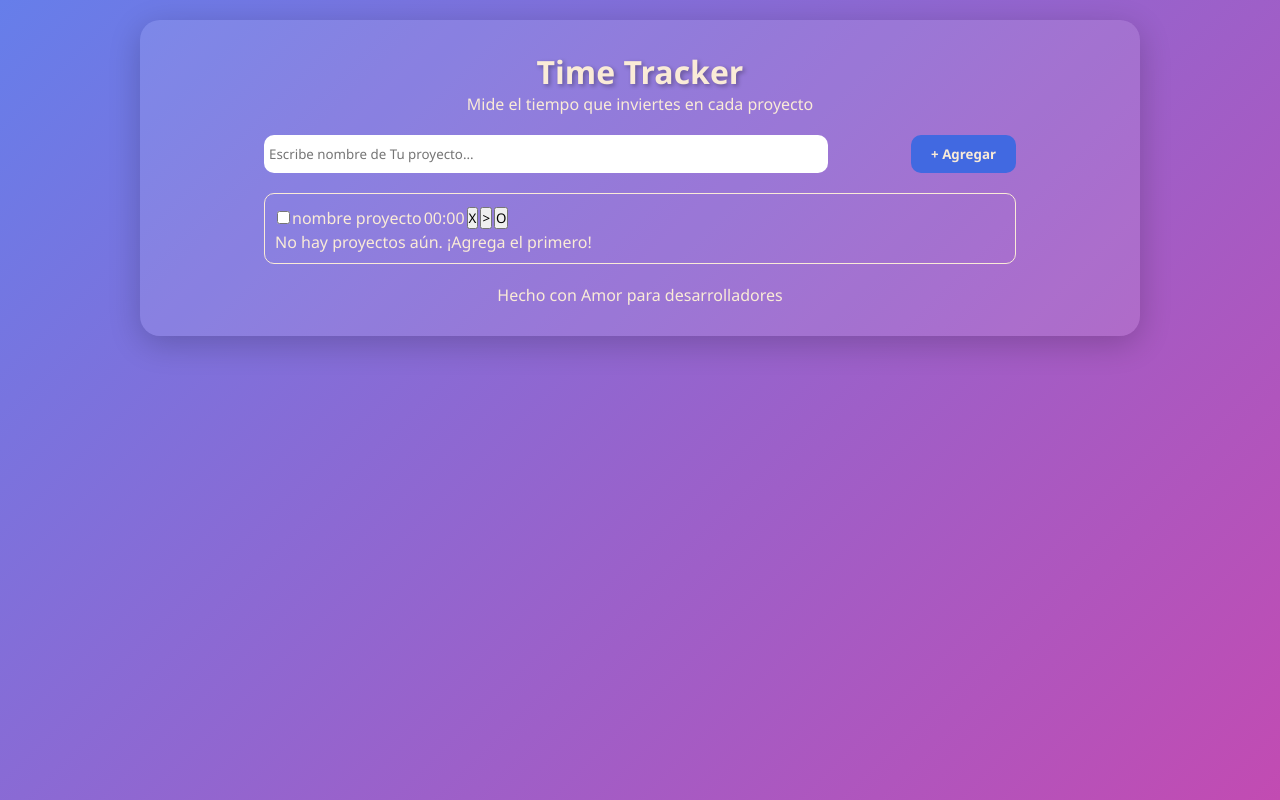
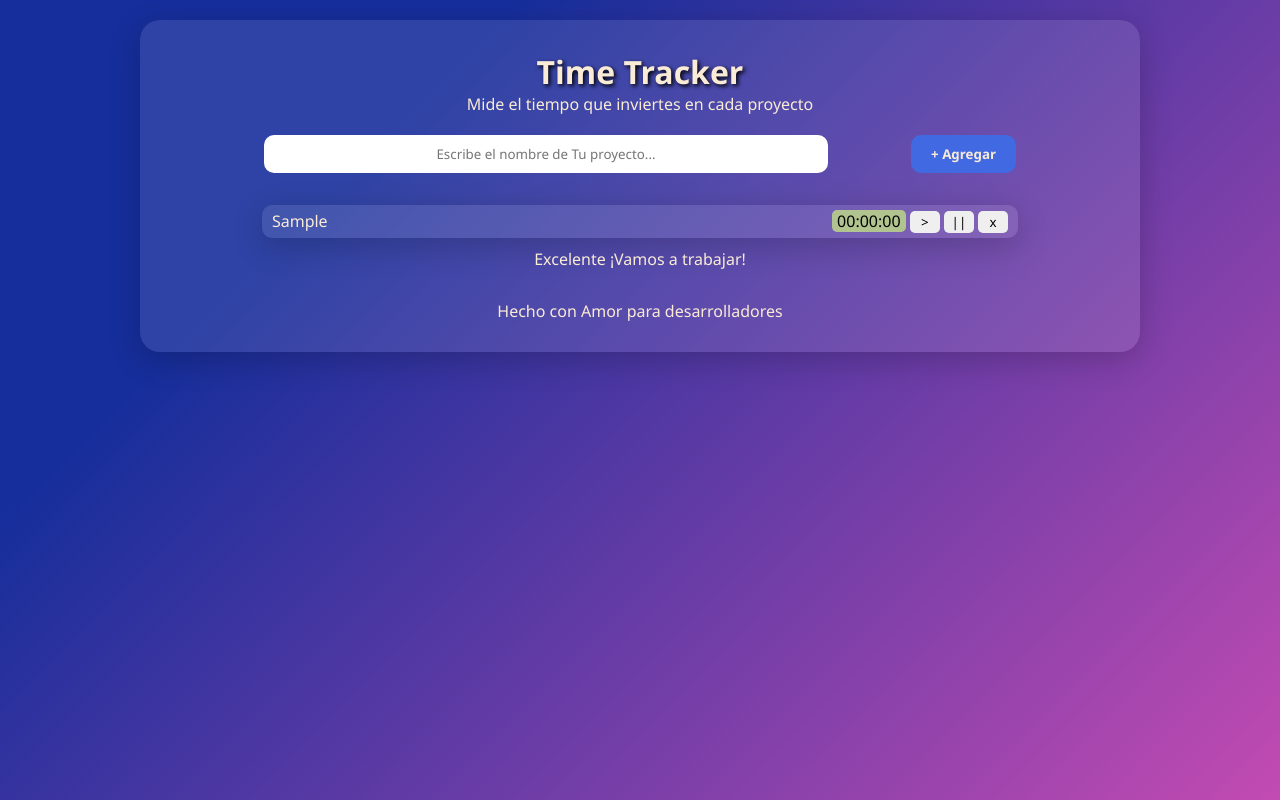
Before and after one commit to rimardev/timetracker, a plain HTML site: page index.html in a window 1280 px wide. Both pictures are taken after typing "Sample" into the empty fields and a click on the button "+ Agregar". Drawn offline with Linux system fonts and the light colour scheme.

Commit message:
Logica de renderizacion + avance estilos del render

```diff
--- a/index.html
+++ b/index.html
@@ -5,7 +5,6 @@
   <meta name="viewport" content="width=device-width, initial-scale=1.0">
   <title>TimeTracker</title>
   <link rel="stylesheet" href="./style.css">
-
 </head>
 <body>
   <main>
@@ -15,35 +14,16 @@
     </header>
 
     <div class="seccionEntrada">
-      <input type="text" id="inputProyecto" placeholder="Escribe nombre de Tu proyecto...">
+      <input type="text" id="inputProyecto" placeholder="Escribe el nombre de Tu proyecto...">
       <button id="btnAgregar">+ Agregar</button>
     </div>
 
     <div id="contenedorProyectos" class="contenedorProyectos">
 
-      <table>
-        <tr class="boxProyecto">
-          <td>
-            <input type="checkbox" name="" id="">
-          </td>
-          <td>nombre proyecto</td>
-          <td>
-            <label for="" class="display">00:00</label>
-          </td>
-          <td>
-            <button class="btn btnBorrar">X</button>
-          </td>
-          <td>
-            <button class="btn btnCorrer">></button>
-          </td>
-          <td>
-            <button class="btn btnParar">O</button>
-          </td>
-        </tr>
+      <table id="tabla">
       </table>
 
-
-      <p>No hay proyectos aún. ¡Agrega el primero!</p>
+      <p id="invitacion"></p>
     </div>
 
     <footer>
--- a/main.js
+++ b/main.js
@@ -1,35 +1,61 @@
-//Variables
+//Definir Variables
 const nuevoProyecto = document.getElementById('inputProyecto');
+const tabla = document.getElementById('tabla');
+const invitacion = document.getElementById('invitacion');
 const btnAgregar = document.getElementById('btnAgregar');
 let id = 0;
 
-//Carga array del local storage
+//Carga array del local storage o crear uno nuevo
 let arrayProyectos = JSON.parse(localStorage.getItem('proyectos')) || [];
-console.log(arrayProyectos);
+renderProyectos();
 
 //Guarda array en local storage
 function guardarProyecto(proyecto) {
   localStorage.setItem('proyectos', JSON.stringify(proyecto));
   console.log(arrayProyectos);
+  renderProyectos();
 };
 
 //renderizacion
+function renderProyectos() {
+  if (arrayProyectos == 0) {
+    invitacion.innerText = "No hay proyectos aún. ¡Agrega el primero!";
+  } else {
+    invitacion.innerText = "Excelente ¡Vamos a trabajar!";
+  }
+
+  let html = "";
+  for (let proyecto of arrayProyectos) {
+    html += `
+    <tr id="boxProyecto">
+      <td id="nombre">${proyecto.nombre}</td>
+      <td>
+        <label for="" id="display">${proyecto.tiempo}</label>
+        <button class="btn btnCorrer">></button>
+        <button class="btn btnParar">||</button>
+        <button class="btn btnBorrar">x</button>
+      </td>
+    </tr>`
+  };
+  tabla.innerHTML = html;
+}
+
 
 //Agregar proyecto al array
 function agregarProyecto(nombreProyecto) {
-  //Incrementa el id
+  //Incrementar el id
   if(arrayProyectos.length == 0){
     id = 1;
   } else {
     id = arrayProyectos[0].id + 1;
   };
 
-  //Crea el nuevo objeto
+  //Crea el nuevo objeto para el array
   let data = {
     id: id,
     estado: false,
     nombre: nombreProyecto,
-    tiempo: "00:00"
+    tiempo: "00:00:00"
   };
   arrayProyectos.unshift(data);
   nuevoProyecto.value = '';
@@ -47,9 +73,11 @@ btnAgregar.addEventListener('click', () => {
 
 //Seleccion proyecto
 
+//Accion boton play
+
+//Accion boton stop
+
 //Borrar proyecto
-
-//Accion botones play - stop
 
 //Guardar estados sesion actual
 
--- a/style.css
+++ b/style.css
@@ -6,7 +6,7 @@
 }
 
 body {
-  background: linear-gradient(135deg, #667eea 0%, #c24bb2 100%);
+  background: linear-gradient(135deg, #162e9b 25%, #c24bb2 100%);
   color: antiquewhite;
   min-height: 100vh;
   padding: 20px;
@@ -33,7 +33,7 @@ header {
 }
 
 h1 {
-  text-shadow: 2px 2px 4px rgba(0, 0, 0, 0.3);
+  text-shadow: 2px 2px 4px rgba(0, 0, 0, 1);
 }
 
 .seccionEntrada {
@@ -48,6 +48,7 @@ h1 {
   border: none;
   border-radius: 10px;
   outline: none;
+  text-align: center;
 }
 
 #btnAgregar {
@@ -66,8 +67,38 @@ h1 {
 }
 
 #contenedorProyectos {
-  width: 80%;
-  border: 1px solid antiquewhite;
+  width: 83%;
   border-radius: 10px;
   padding: 10px;
 }
+#tabla {
+  width: 100%;
+}
+
+#boxProyecto {
+  background: rgba(255, 255, 255, 0.1);
+  box-shadow: 0 8px 32px rgba(0, 0, 0, 0.2);
+  border-radius: 10px;
+  padding: 5px 10px;
+  margin-bottom: 8px;
+  display: flex;
+  justify-content: space-between;
+}
+
+#display {
+  padding: 0 5px;
+  border-radius: 5px;
+  background-color: rgb(177, 196, 143);
+  color: black;
+}
+
+.btn {
+  width: 30px;
+  padding: 2px;
+  border: none;
+  border-radius: 5px;
+}
+
+#invitacion {
+  text-align: center;
+}
```
